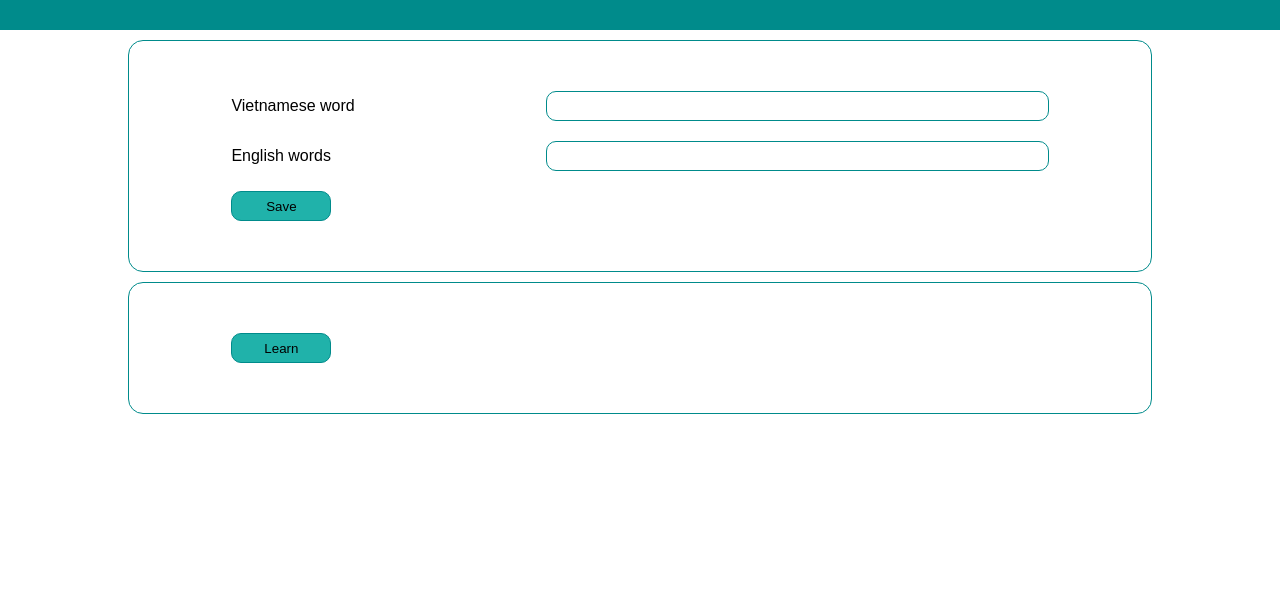
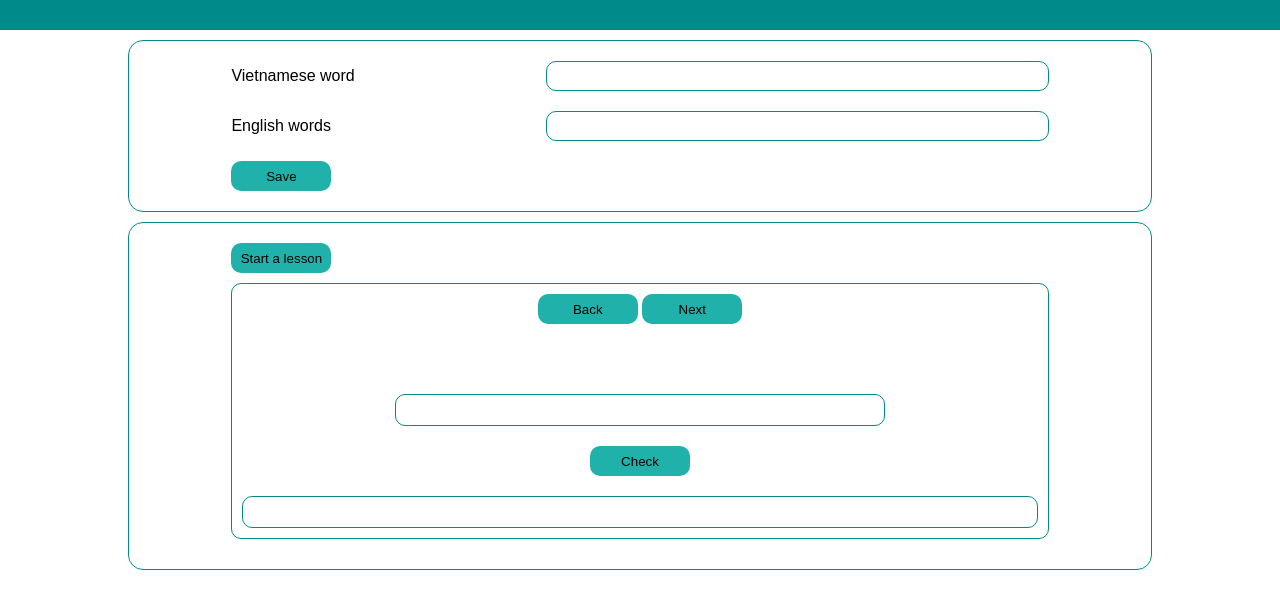
Before and after one commit to PhamVanMinh272/vocab_ielts, a Flask app: page / in a window 1280 px wide. Shown: the part 100-709 px from the top of the page. Run offline with Flask 2, Linux system fonts and the light colour scheme.

Commit message:
layout learn area

```diff
--- a/app.py
+++ b/app.py
@@ -16,13 +16,11 @@ def get_db():
     return db
 
 
-def get_db_connection(cursor=True):
+def get_db_connection():
     try:
         with app.app_context():
             db = get_db()
             db.row_factory = sqlite3.Row
-            if cursor:
-                return db.cursor()
             return db
     except Exception:
         return None
@@ -43,7 +41,7 @@ def save_words():
             flash('Failed to save. The words are empty.', 'error')
             return redirect('/')
         engs = engs_value.split(',')
-        db = get_db_connection(cursor=False)
+        db = get_db_connection()
         cur = db.cursor()
         cur.execute('select viet_id from viet_words where viet_word="{}"'.format(viet_value))
         rs = cur.fetchall()
@@ -78,5 +76,21 @@ def save_words():
         return redirect('/')
 
 
+@app.route('/learn_vocab', methods=['GET'])
+def learn_vocab():
+    db = get_db_connection()
+    cur = db.cursor()
+    cur.execute('select * from viet_words')
+    viet_words = cur.fetchall()
+    cur.close()
+    if not viet_words:
+        flash("No data")
+        return {}
+    data = {}
+    for row in viet_words:
+        data.update({row["viet_id"]: row["viet_word"]})
+    return data
+
+
 if __name__ == "__main__":
     app.run()
--- a/static/css/home.css
+++ b/static/css/home.css
@@ -6,13 +6,13 @@
     float: right;
     width: 60%;
     height: calc(100% - 2px);
-    border: 1px solid darkcyan;
+    border: 1px solid var(--main-color);
     border-radius: 10px;
     padding: 0 5px;
     margin: 0;
 }
 
-.add-words input[type="text"]:focus {
+input[type="text"]:focus {
   outline: none;
 }
 
@@ -26,14 +26,14 @@
     height: 30px;
     width: 60px;
     background-color: lightseagreen;
-    border: 1px solid darkcyan;
+    border: 1px solid var(--main-color);
     border-radius: 10px;
 }
 
 .form-container {
     display: block;
-    padding: 50px 10%;
-    border: 1px solid darkcyan;
+    padding: 20px 10%;
+    border: 1px solid var(--main-color);
     border-radius: 15px;
     margin-top: 10px;
 }
@@ -42,6 +42,36 @@
     height: 30px;
     width: 100px;
     background-color: lightseagreen;
-    border: 1px solid darkcyan;
+    border: none;
     border-radius: 10px;
 }
+
+.lesson-area {
+    margin: 10px 0;
+    padding: 10px;
+    border: 1px solid var(--main-color);
+    border-radius: 10px;
+    text-align: center;
+}
+
+.lesson-area input[type="text"] {
+    width: 60%;
+    height: 30px;
+    border: 1px solid var(--main-color);
+    border-radius: 10px;
+    padding: 0 5px;
+    margin-bottom: 20px;
+}
+
+.viet-word {
+    margin: 20px;
+    font-size: 30px;
+    height: 30px;
+}
+
+.anwser {
+    margin-top: 20px;
+    border: 1px solid var(--main-color);
+    border-radius: 10px;
+    height: 30px;
+}
--- a/static/js/base.js
+++ b/static/js/base.js
@@ -1,19 +1,28 @@
-function onClickLearn(p1, p2) {
-    console.log("Hello");
-    console.log("Goodbye!");
-    change_words();
-}
-var i = 1;
-function change_words() {         //  create a loop function
-  setTimeout(function() {   //  call a 3s setTimeout when the loop is called
-    console.log('hello');   //  your code here
-    i++;                    //  increment the counter
-    if (i < 10) {           //  if the counter < 10, call the loop function
-      change_words();             //  ..  again which will trigger another
-    }                       //  ..  setTimeout()
-  }, 3000)
-}
+$(".start-lesson-btn").click(function(){
+  $.getJSON("/learn_vocab", function(result){
+    var num = 0;
+    localStorage.setItem("num", num+1);
+    $.each(result, function(i, field){
+      var data = [i, field];
+      localStorage.setItem(num, JSON.stringify(data));
+      console.log(num, field);
+      num = num + 1;
+    });
+    localStorage.setItem("length", num);
+    data = JSON.parse(localStorage.getItem(0))
+    $(".viet-word").html(data[1]);
+    $(".viet-word").attr('id', data[0])
+  });
+});
 
-function showMessage(message) {
-    alert(message);
-}
+$(".next-word").click(function(){
+  var num_str = localStorage.getItem("num");
+  // if (num == localStorage.getItem("length")) {
+
+  // }
+  num = parseInt(num_str);
+  data = JSON.parse(localStorage.getItem(num))
+  $(".viet-word").html(data[1]);
+  $(".viet-word").attr('id', data[0])
+  localStorage.setItem("num", num+1);
+});
--- a/templates/base.html
+++ b/templates/base.html
@@ -7,6 +7,7 @@
     <title>{% block title %}{% endblock %}</title>
     <link rel="stylesheet" href="{{ url_for('static', filename='css/base.css') }}">
     {% block head %}{% endblock %}
+    <script src="https://ajax.googleapis.com/ajax/libs/jquery/3.5.1/jquery.min.js"></script>
 </head>
 <body>
     <header>
--- a/templates/home.html
+++ b/templates/home.html
@@ -24,6 +24,16 @@
         </form>
     </div>
     <div class="form-container">
-        <button onclick="onClickLearn()">Learn</button>
+        <button class="start-lesson-btn">Start a lesson</button>
+        <div class="lesson-area">
+            <button class="back-word">Back</button>
+            <button class="next-word">Next</button>
+            <div class="viet-word"></div>
+            <input type="text" name="eng-words"/> <br>
+            <button class="check-engs">Check</button>
+            <div class="anwser">
+
+            </div>
+        </div>
     </div>
 {% endblock %}
```
